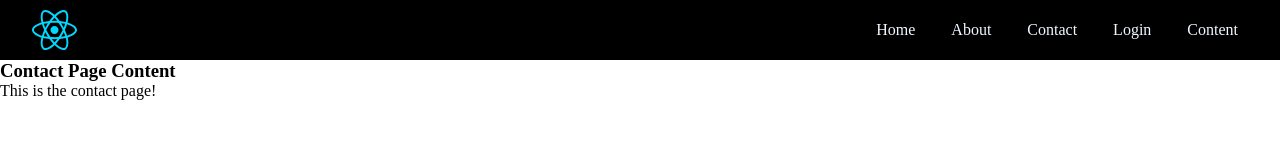
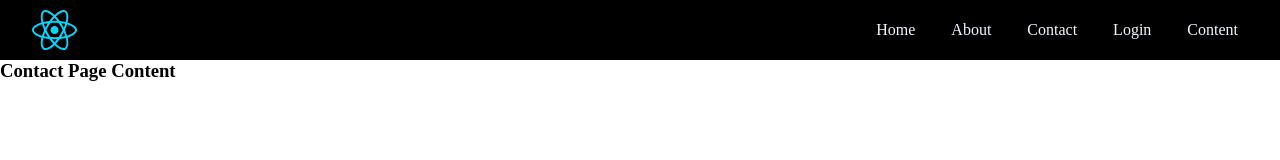
Before and after one commit to jmbrathnayke/demo2-react, a React (Vite) app: page /contact in a window 1280 px wide. Shown: the top 160 px of the page. Built offline with nearby package versions, Linux system fonts and the light colour scheme.

Commit message:
rest operator & spread operator

```diff
--- a/src/main.jsx
+++ b/src/main.jsx
@@ -40,8 +40,5 @@ const router = createBrowserRouter([
 ]);
 
 createRoot(document.getElementById('root')).render(
-  <StrictMode>
-    {/* Render the RouterProvider with the created router */}
-    <RouterProvider router={router} />
-  </StrictMode>,
+  <RouterProvider router={router} />
 )
--- a/src/pages/contactPage.jsx
+++ b/src/pages/contactPage.jsx
@@ -4,14 +4,36 @@ import '../App.css'
 
 
  function ContactPage() {
+  // Example of using rest parameters in a function
+  // Rest parameters allow you to accept an indefinite number of arguments as an array
+  function sum (...sumnumbers) {
+    let total = 0;
+    sumnumbers.forEach((sumnumber) => {
+      total += sumnumber;
+    });
+    return total;
+  }
+
+// Example of using rest parameters in a function with multiple parameters
+  function mybio(name,age,...rest){
+    console.log(name,age,rest);
+
+  }
+  mybio("John", 30, "Engineer", "Loves coding");
+
+  console.log(sum(5, 10,2,3,4,5,))
+   console.log(sum(5, 10,2,3,4,5,5))
+
+   let arr = [5, 10, 2, 3, 4, 5, 6];
+   console.log(Math.max(...arr))
+   console.log(Math.min(...arr))
+
   return (
-    <div id="wrapper-1">
+     <>
     <HeaderContext />
-    <BodyContext>
     <h3>Contact Page Content</h3>
-    <p>This is the contact page!</p>
-    </BodyContext>
-    </div>
+
+</>
   )
 }
 export default ContactPage;
--- a/src/pages/loginPage.jsx
+++ b/src/pages/loginPage.jsx
@@ -6,7 +6,7 @@ import '../App.css'
 
 
  function loginPage() {
-  //boolean variable
+  //loggedin boolean variable
    const loggedin = true;
 
     // Example of using an array and its length
@@ -18,7 +18,7 @@ import '../App.css'
     <HeaderContext />
     <h3 style={{ color: 'blue' }}>Login Page Content</h3>
 
-    {/* Conditional rendering based on the loggedin variable */}
+    {/* Conditional rendering based on components rendering (for the loggedin variable) */}
     {loggedin && <LoggedIn />}
     {!loggedin && <LoggedOut />}
 
```
